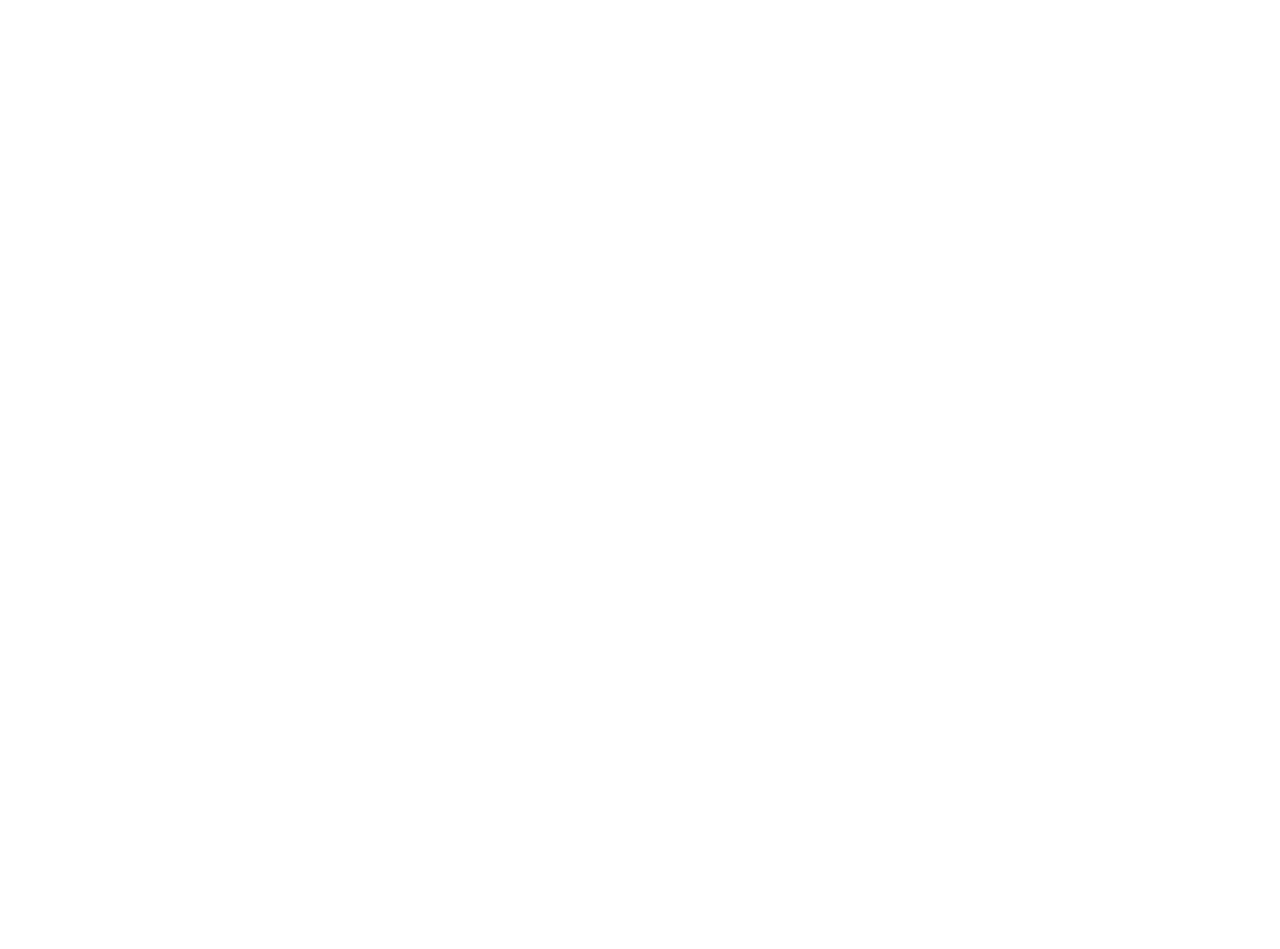
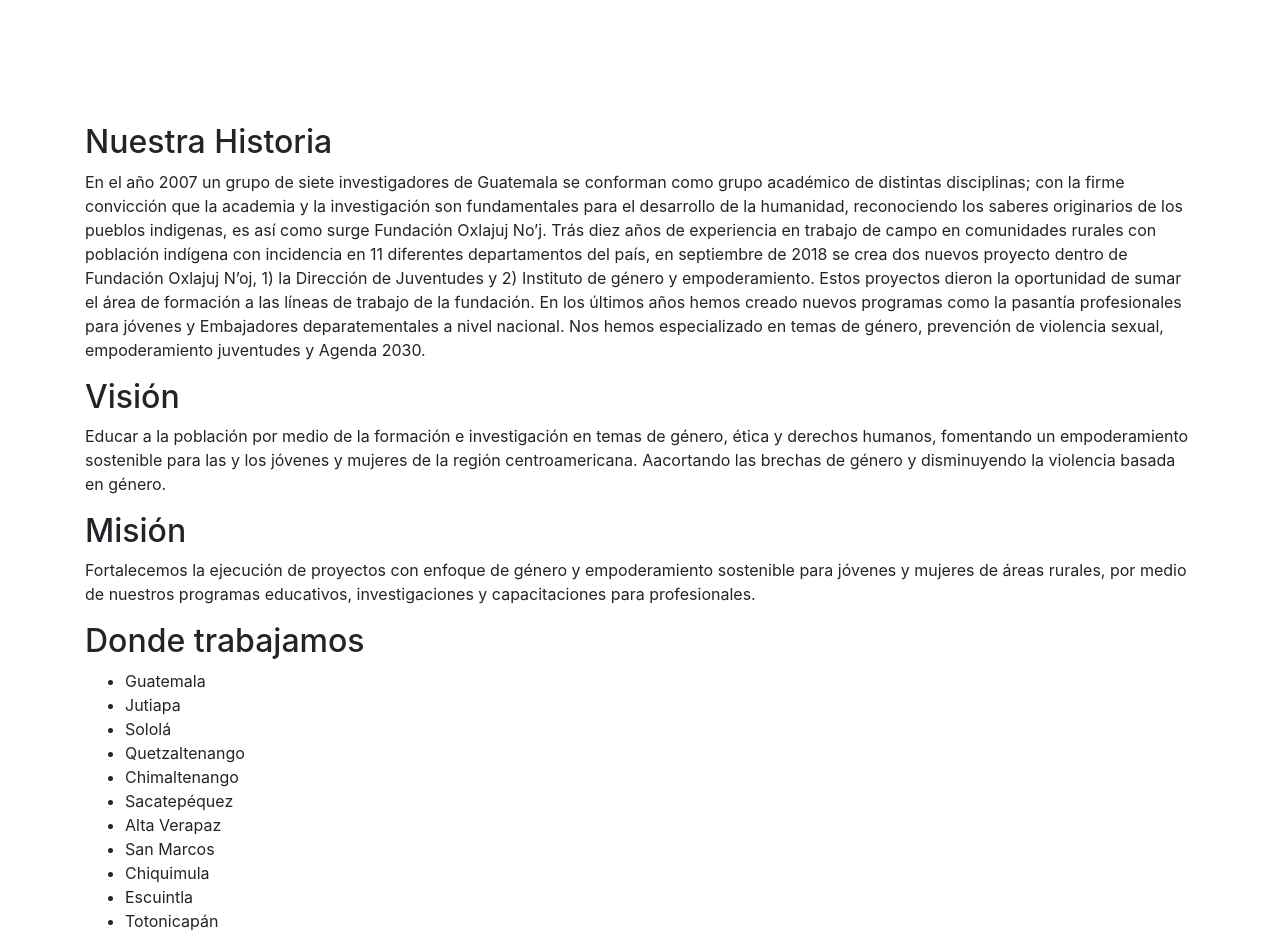
Before and after one commit to Ada-IT/ppi-web-oxlajuj, a Next.js app: page /quienes-somos in a window 1280 px wide. Shown: the part 361-1310 px from the top of the page. Before the commit the page ends 800 px from the top, so only its background shows below. Built offline with nearby package versions, Linux system fonts and the light colour scheme.

Commit message:
se agrega texto en quienes somos

```diff
--- a/pages/quienes-somos.jsx
+++ b/pages/quienes-somos.jsx
@@ -1,9 +1,78 @@
 import Hero from "../components/hero/Hero";
+import { Container } from "react-bootstrap";
+import style from "../styles/quienes-somos.module.css";
 
 const WhoAre = () => {
   return (
     <>
       <Hero />
+
+      <Container>
+        <div>
+          <h4 className={style.title}>
+            Fundación cuya naturaleza es carácter privado, no partidista, sin
+            fines de lucro, cuya proyección es social y de asistencia
+            humanitaria.
+          </h4>
+        </div>
+
+        <div>
+          <h2>Nuestra Historia</h2>
+          <p>
+            En el año 2007 un grupo de siete investigadores de Guatemala se
+            conforman como grupo académico de distintas disciplinas; con la
+            firme convicción que la academia y la investigación son
+            fundamentales para el desarrollo de la humanidad, reconociendo los
+            saberes originarios de los pueblos indigenas, es así como surge
+            Fundación Oxlajuj No’j. Trás diez años de experiencia en trabajo de
+            campo en comunidades rurales con población indígena con incidencia
+            en 11 diferentes departamentos del país, en septiembre de 2018 se
+            crea dos nuevos proyecto dentro de Fundación Oxlajuj N’oj, 1) la
+            Dirección de Juventudes y 2) Instituto de género y empoderamiento.
+            Estos proyectos dieron la oportunidad de sumar el área de formación
+            a las líneas de trabajo de la fundación. En los últimos años hemos
+            creado nuevos programas como la pasantía profesionales para jóvenes
+            y Embajadores deparatementales a nivel nacional. Nos hemos
+            especializado en temas de género, prevención de violencia sexual,
+            empoderamiento juventudes y Agenda 2030.
+          </p>
+        </div>
+        <div>
+          <h2>Visión</h2>
+          <p>
+            Educar a la población por medio de la formación e investigación en
+            temas de género, ética y derechos humanos, fomentando un
+            empoderamiento sostenible para las y los jóvenes y mujeres de la
+            región centroamericana. Aacortando las brechas de género y
+            disminuyendo la violencia basada en género.{" "}
+          </p>
+        </div>
+        <div>
+          <h2>Misión</h2>
+          <p>
+            Fortalecemos la ejecución de proyectos con enfoque de género y
+            empoderamiento sostenible para jóvenes y mujeres de áreas rurales,
+            por medio de nuestros programas educativos, investigaciones y
+            capacitaciones para profesionales.{" "}
+          </p>
+        </div>
+        <div>
+          <h2>Donde trabajamos</h2>
+          <ul>
+            <li>Guatemala</li>
+            <li>Jutiapa</li>
+            <li>Sololá</li>
+            <li>Quetzaltenango</li>
+            <li>Chimaltenango</li>
+            <li>Sacatepéquez</li>
+            <li>Alta Verapaz</li>
+            <li>San Marcos</li>
+            <li>Chiquimula</li>
+            <li>Escuintla</li>
+            <li>Totonicapán</li>
+          </ul>
+        </div>
+      </Container>
     </>
   );
 };
--- /dev/null
+++ b/styles/quienes-somos.module.css
@@ -0,0 +1,20 @@
+.background {
+  padding: 30px 0;
+  background-color: var(--color-primary);
+  color: var(--color-ligth);
+}
+.title {
+  padding: 30px 0;
+  color: var(--color-ligth);
+}
+.containerCards {
+  display: "flex";
+  justify-content: "space-around";
+  margin-top: "20px";
+}
+.containerInfo {
+  background-color: var(--color-primary);
+}
+.CardHistoria {
+  background-color: var(--color-alternative);
+}
```
